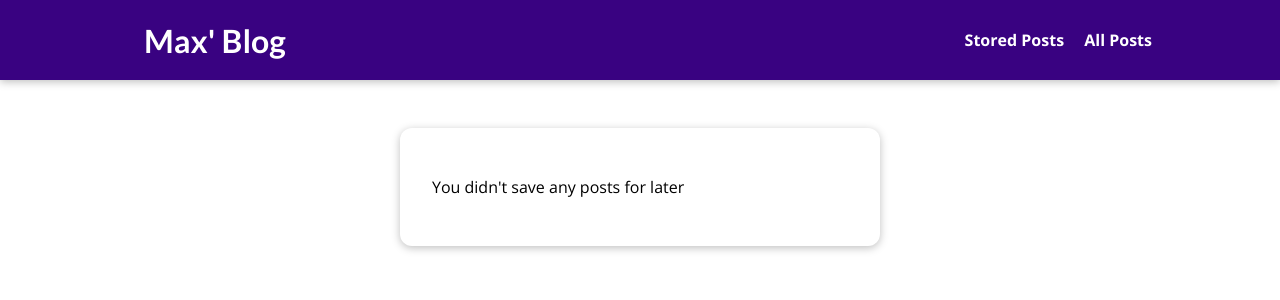
After one commit to beltranbot/django-blog, a Django app: page /read-later in a window 1280 px wide. The commit adds this page. Shown: the top 300 px of the page. Run offline with Django 3.2, Linux system fonts and the light colour scheme.

Commit message:
read later page & styling

```diff
--- /dev/null
+++ b/blog/static/blog/stored-posts.css
@@ -0,0 +1,39 @@
+#main-navigation {
+    background-color: #390281;
+    box-shadow: 0 2px 8px rgba(0, 0, 0, 0.25);
+}
+
+#stored-posts {
+    margin: 8rem auto 3rem auto;
+    padding: 2rem;
+    border-radius: 12px;
+    box-shadow: 0 2px 8px rgba(0, 0, 0, 0.25);
+    width: 90%;
+    max-width: 30rem;
+}
+
+#stored-posts ul {
+    list-style: none;
+    margin: 0;
+    padding: 0;
+}
+
+#stored-posts li {
+    border: 1px solid #ccc;
+    margin: 1rem 0;
+}
+
+#stored-posts a {
+    display: block;
+    padding: 1rem;
+    width: 100%;
+    text-decoration: none;
+    border: 1px solid #ccc;
+    color: #1b1b1b;
+    font-weight: bold;
+}
+
+#stored-posts a:hover,
+#stored-posts a:active {
+    background-color: #ccc;
+}
--- a/blog/templates/blog/post-detail.html
+++ b/blog/templates/blog/post-detail.html
@@ -27,7 +27,7 @@
   </div>
   <div id="read-later">
     <form action="{% url "read-later" %}" method="POST">
-      {% csrf_field %}
+      {% csrf_token %}
       <input type="hidden" value="{{ post.id }}" name="post_id" />
       <button>Read Later</button>
     </form>
--- /dev/null
+++ b/blog/templates/blog/stored-posts.html
@@ -0,0 +1,26 @@
+{% extends "base.html" %}
+{% load static %}
+
+{% block css_files %}
+    <link rel="stylesheet" href="{% static "blog/stored-posts.css" %}" />
+{% endblock %}
+
+{% block title %}
+    My Stored Posts
+{% endblock title %}
+
+
+{% block content %}
+    <section id="stored-posts">
+        {% if not has_posts %}
+            <p>You didn't save any posts for later</p>
+        {% endif %}
+        <ul>
+            {% for post in posts %}
+                <li>
+                    <a href="{% url "post-detail-page" post.id %}">{{ post.title }}</a>
+                </li>
+            {% endfor %}
+        </ul>
+    </section>
+{% endblock content %}
--- a/blog/views.py
+++ b/blog/views.py
@@ -67,5 +67,25 @@ class SinglePostView(View):
 
 
 class ReadLaterView(View):
+    def get(self, request):
+        stored_posts = request.session.get("stored_posts")
+        context = {}
+        if stored_posts is None or len(stored_posts) == 0:
+            context["posts"] = []
+            context["has_posts"] = False
+        else:
+            posts = Post.objects.filter(id__in=stored_posts)
+            context["posts"] = posts
+            context["has_posts"] = True
+        return render(request, "blog/stored-posts.html", context)
+
     def post(self, request):
-        pass
+        stored_posts = request.session.get("stored_posts")
+        if stored_posts is None:
+            stored_posts = []
+
+        post_id = int(request.POST["post_id"])
+        if post_id not in stored_posts:
+            stored_posts.append(post_id)
+            request.session["stored_posts"] = stored_posts
+        return HttpResponseRedirect("/")
--- a/static/app.css
+++ b/static/app.css
@@ -35,6 +35,7 @@ h3 {
   text-decoration: none;
   color: white;
   font-weight: bold;
+  margin-left: 1rem;
 }
 
 #main-navigation a:hover,
--- a/templates/base.html
+++ b/templates/base.html
@@ -13,6 +13,7 @@
   <header id="main-navigation">
     <h1><a href="{% url "starting-page" %}">Max' Blog</a></h1>
     <nav>
+      <a href="{% url "read-later" %}">Stored Posts</a>
       <a href="{% url "posts-page" %}">All Posts</a>
     </nav>
   </header>
```
